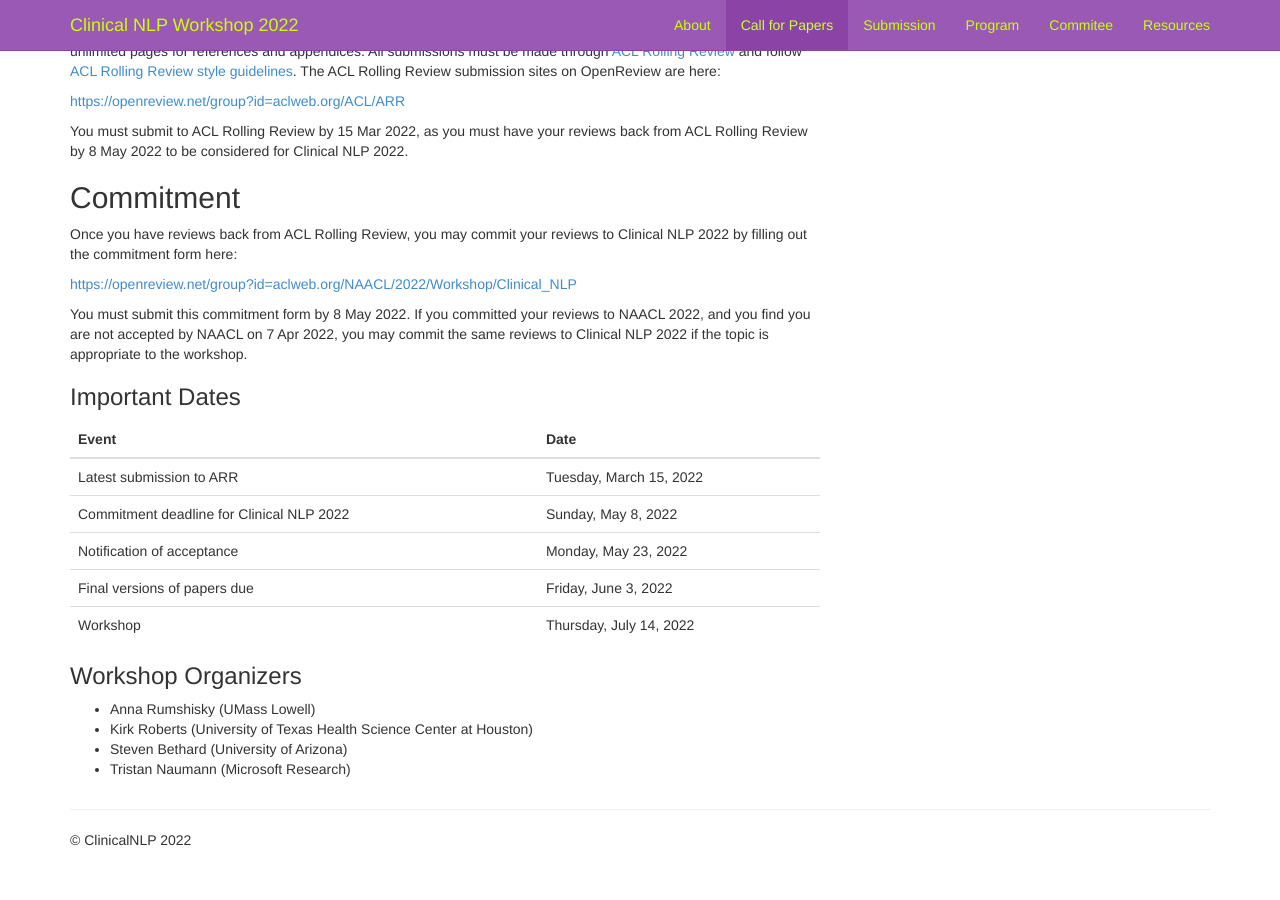
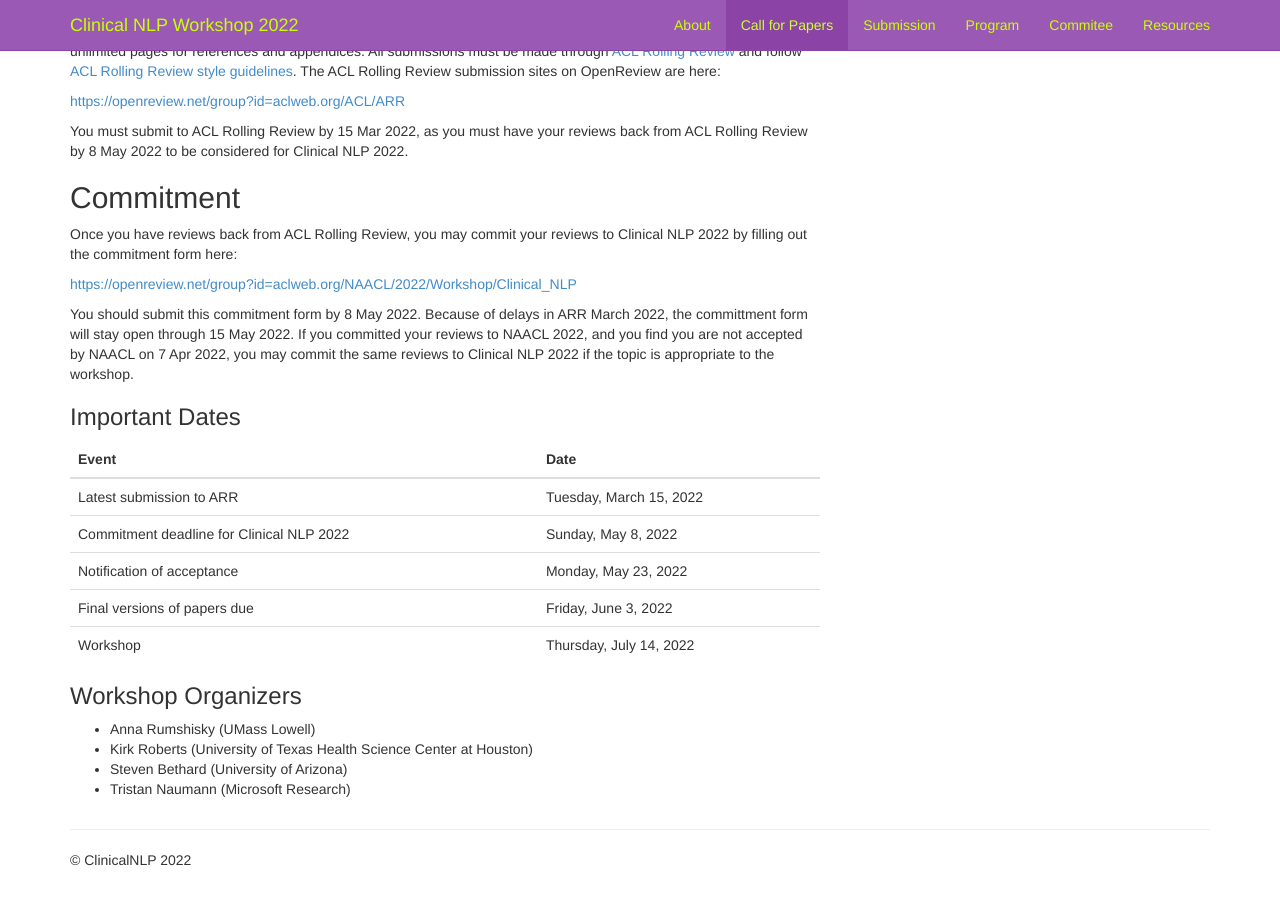
Before and after one commit to clinical-nlp/clinical-nlp.github.io, a Jekyll site: the page built from 2022/call-for-papers.md, in a window 1280 px wide and 900 px high, scrolled down 1017 px. Built offline with Jekyll 4.4.1, drawn with Linux system fonts in a browser that asks for light colours; nearby versions of some CDN libraries; comment, search, counter and statistics services are not loaded.

Commit message:
Update call-for-papers.md

```diff
--- a/2022/call-for-papers.md
+++ b/2022/call-for-papers.md
@@ -49,7 +49,8 @@ Once you have reviews back from ACL Rolling Review, you may commit your reviews
 
 <https://openreview.net/group?id=aclweb.org/NAACL/2022/Workshop/Clinical_NLP>
 
-You must submit this commitment form by 8 May 2022.
+You should submit this commitment form by 8 May 2022.
+Because of delays in ARR March 2022, the committment form will stay open through 15 May 2022.
 If you committed your reviews to NAACL 2022, and you find you are not accepted by NAACL on 7 Apr 2022, you may commit the same reviews to Clinical NLP 2022 if the topic is appropriate to the workshop.
 
 ### Important Dates
```
